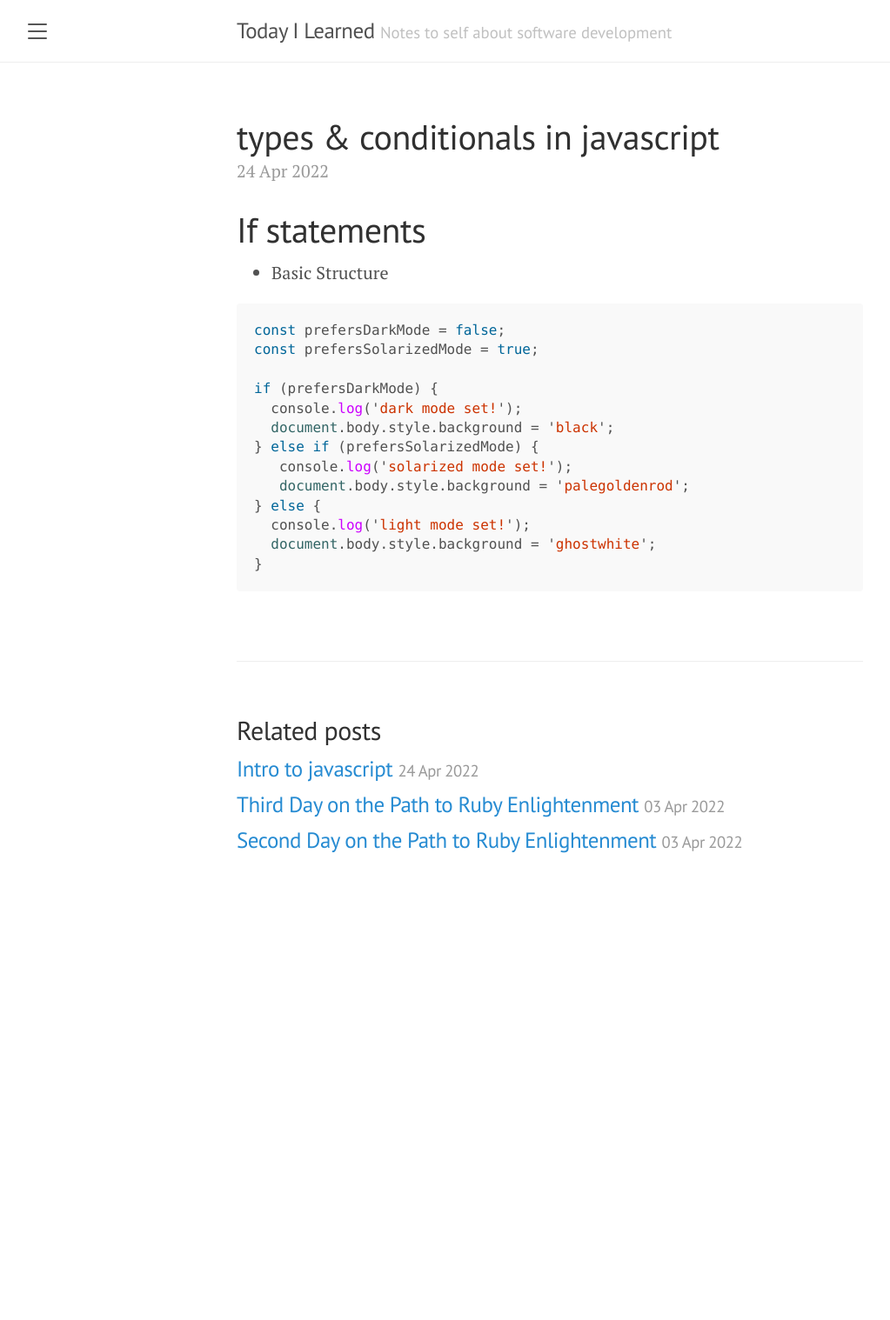
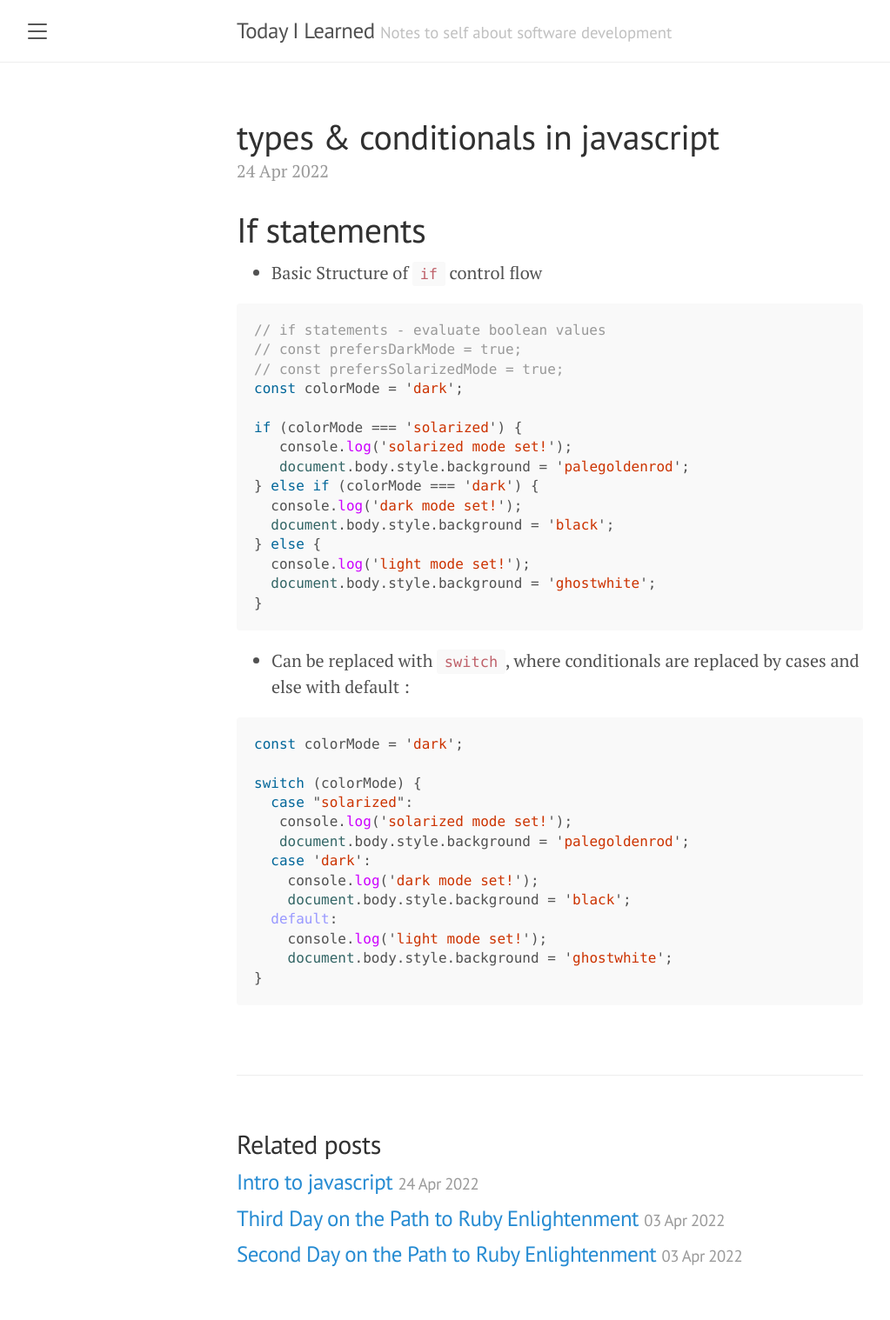
Before and after one commit to KevinDelaFuente/til, a Jekyll site: the page built from _posts/2022-04-24- Types & Conditionals in Javascript.md, in a window 1280 px wide. Shown: the whole page at 87% size, without its empty margins (8-1031 px from the left). Built offline with Jekyll 4.4.1, drawn with Linux system fonts in a browser that asks for light colours; our own code applies the rules of GitHub Pages for plain Markdown files; before the commit the page ends 1042 px from its top, so only the background shows below that.

Commit message:
Update 2022-04-24- Types & Conditionals in Javascript.md

````diff
--- a/_posts/2022-04-24- Types & Conditionals in Javascript.md
+++ b/_posts/2022-04-24- Types & Conditionals in Javascript.md
@@ -1,19 +1,38 @@
 # If statements
 
-- Basic Structure
+- Basic Structure of `if` control flow
 
 ```javascript
-const prefersDarkMode = false;
-const prefersSolarizedMode = true;
+// if statements - evaluate boolean values
+// const prefersDarkMode = true;
+// const prefersSolarizedMode = true;
+const colorMode = 'dark';
 
-if (prefersDarkMode) {
+if (colorMode === 'solarized') {
+   console.log('solarized mode set!');
+   document.body.style.background = 'palegoldenrod';
+} else if (colorMode === 'dark') {
   console.log('dark mode set!');
   document.body.style.background = 'black';
-} else if (prefersSolarizedMode) {
-   console.log('solarized mode set!');
-   document.body.style.background = 'palegoldenrod';
 } else {
   console.log('light mode set!');
   document.body.style.background = 'ghostwhite';
 }
 ```
+- Can be replaced with `switch`, where conditionals are replaced by cases and else with default :
+
+```javascript
+const colorMode = 'dark';
+
+switch (colorMode) {
+  case "solarized":
+   console.log('solarized mode set!');
+   document.body.style.background = 'palegoldenrod';
+  case 'dark':
+    console.log('dark mode set!');
+    document.body.style.background = 'black';
+  default:
+    console.log('light mode set!');
+    document.body.style.background = 'ghostwhite';
+}
+```
````
